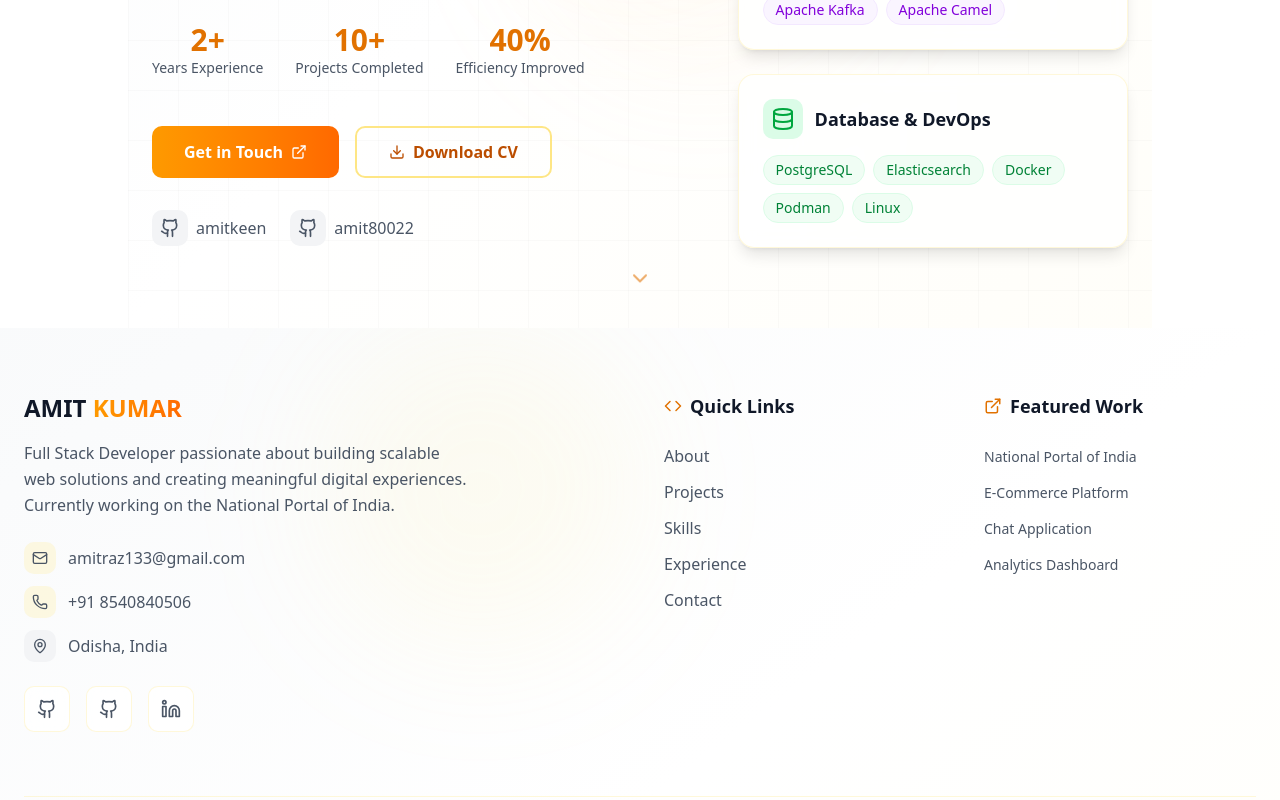
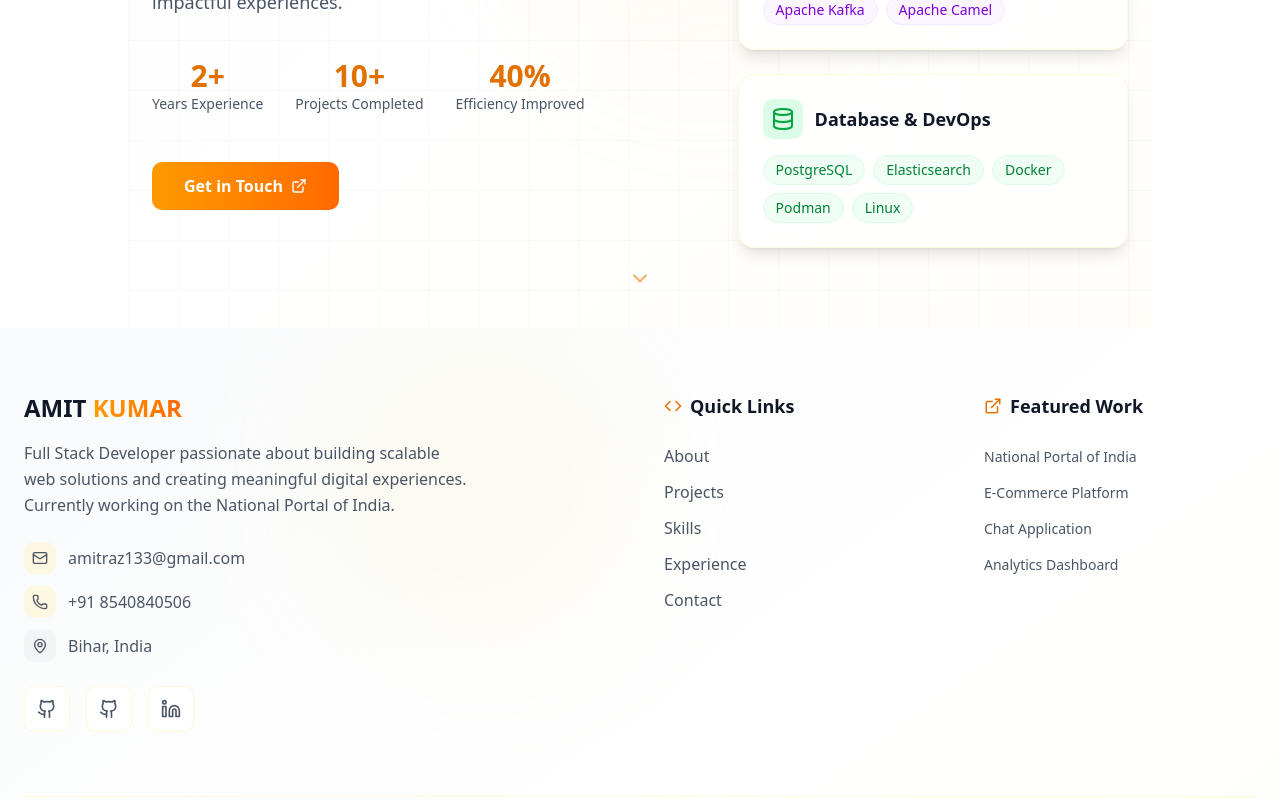
Before and after one commit to 800226amit/about-amit, a Next.js app: page / in a window 1280 px wide. Shown: the part 660-1460 px from the top of the page. Built offline with nearby package versions, Linux system fonts and the light colour scheme.

Commit message:
update some repited component

```diff
--- a/src/app/projects/page.tsx
+++ b/src/app/projects/page.tsx
@@ -1,7 +1,8 @@
 "use client"
 
 import React, { useState } from 'react';
-import { Github, ExternalLink, Calendar, Users, Code, Server, Zap, Globe} from 'lucide-react';
+import { Github, ExternalLink, Calendar, Users, Code, Server, Zap, Globe } from 'lucide-react';
+import Image from 'next/image';
 
 export default function ProjectsSection() {
   const [activeFilter, setActiveFilter] = useState('all');
@@ -22,7 +23,7 @@ export default function ProjectsSection() {
         "Scalable microservices architecture",
         "High availability and performance"
       ],
-      image: "/public/nationalportal.png",
+      image: "/nationalportal.png",
       liveUrl: "https://v2.india.gov.in/",
       githubUrl: "#",
       status: "In Development",
@@ -33,6 +34,7 @@ export default function ProjectsSection() {
     {
       id: 2,
       title: "Project Management System",
+
       category: "backend",
       type: "Internship Project",
       description: "Developed a Redmine-based project management solution that reduced project completion time by 40% through optimized workflows.",
@@ -180,11 +182,10 @@ export default function ProjectsSection() {
               <button
                 key={filter.id}
                 onClick={() => setActiveFilter(filter.id)}
-                className={`flex items-center space-x-2 px-6 py-3 rounded-lg font-semibold transition-all duration-300 ${
-                  activeFilter === filter.id
-                    ? 'bg-gradient-to-r from-amber-500 to-orange-500 text-white shadow-lg shadow-amber-500/25'
-                    : 'bg-white text-gray-700 hover:bg-amber-50 hover:text-amber-700 border border-gray-200 hover:border-amber-200'
-                }`}
+                className={`flex items-center space-x-2 px-6 py-3 rounded-lg font-semibold transition-all duration-300 ${activeFilter === filter.id
+                  ? 'bg-gradient-to-r from-amber-500 to-orange-500 text-white shadow-lg shadow-amber-500/25'
+                  : 'bg-white text-gray-700 hover:bg-amber-50 hover:text-amber-700 border border-gray-200 hover:border-amber-200'
+                  }`}
               >
                 <Icon size={18} />
                 <span>{filter.label}</span>
@@ -207,6 +208,13 @@ export default function ProjectsSection() {
                 <div className="absolute inset-0 flex items-center justify-center">
                   <div className="text-6xl font-bold text-amber-600/30">
                     {project.title.split(' ').map(word => word[0]).join('')}
+                    <Image
+                      src={project.image}
+                      alt={project.title}
+                      fill
+                      className="absolute inset-0 w-full h-full object-cover opacity-0 group-hover:opacity-100 transition-opacity duration-500"
+                    />
+
                   </div>
                 </div>
 
--- a/src/components/layout/Footer.tsx
+++ b/src/components/layout/Footer.tsx
@@ -73,7 +73,7 @@ export default function Footer() {
                   <div className="p-2 bg-gray-100 rounded-lg">
                     <MapPin size={16} />
                   </div>
-                  <span>Odisha, India</span>
+                  <span>Bihar, India</span>
                 </div>
               </div>
 
@@ -180,12 +180,17 @@ export default function Footer() {
               Let&apos;s discuss how we can make your vision a reality.
             </p>
             <div className="flex flex-col sm:flex-row gap-4 justify-center">
+            <Link href={'/contact'}>
               <button className="bg-white text-amber-600 px-6 py-3 rounded-lg font-semibold hover:bg-amber-50 transition-all hover:scale-105 hover:shadow-lg">
                 Get In Touch
               </button>
+            </Link>
+
+            <Link href={'./projects'}>
               <button className="border-2 border-white text-white px-6 py-3 rounded-lg font-semibold hover:bg-white hover:text-amber-600 transition-all hover:scale-105">
                 View My Work
               </button>
+              </Link>
             </div>
           </div>
         </div>
--- a/src/components/sections/Hero.tsx
+++ b/src/components/sections/Hero.tsx
@@ -1,6 +1,6 @@
 "use client"
 import React, { useState, useEffect } from 'react';
-import { Github, Code, Database, Server, ExternalLink, Download, ChevronDown, Star } from 'lucide-react';
+import {  Code, Database, Server, ExternalLink,  ChevronDown, Star } from 'lucide-react';
 
 export default function HeroSection() {
   const [currentTech, setCurrentTech] = useState(0);
@@ -114,16 +114,16 @@ export default function HeroSection() {
             <div className="flex flex-wrap gap-4">
               <button className="bg-gradient-to-r from-amber-500 to-orange-500 text-white px-8 py-3 rounded-lg hover:from-amber-400 hover:to-orange-400 hover:shadow-lg hover:shadow-amber-500/25 transition-all transform hover:scale-105 flex items-center space-x-2 font-semibold">
                 <span>Get in Touch</span>
-                <ExternalLink size={16} />
+               <a href="./contact"><ExternalLink size={16} /></a>
               </button>
-              <button className="border-2 border-amber-200 text-amber-700 px-8 py-3 rounded-lg hover:bg-amber-50 hover:border-amber-300 transition-all flex items-center space-x-2 font-semibold">
+              {/* <button className="border-2 border-amber-200 text-amber-700 px-8 py-3 rounded-lg hover:bg-amber-50 hover:border-amber-300 transition-all flex items-center space-x-2 font-semibold">
                 <Download size={16} />
                 <span>Download CV</span>
-              </button>
+              </button> */}
             </div>
 
             {/* GitHub Links */}
-            <div className="flex items-center space-x-6">
+            {/* <div className="flex items-center space-x-6">
               <a href="https://github.com/amitkeen" className="flex items-center space-x-2 text-gray-600 hover:text-gray-900 transition-colors group">
                 <div className="p-2 bg-gray-100 rounded-lg group-hover:bg-gray-200 transition-colors">
                   <Github size={20} />
@@ -136,7 +136,7 @@ export default function HeroSection() {
                 </div>
                 <span>amit80022</span>
               </a>
-            </div>
+            </div> */}
           </div>
 
           {/* Right Content - Tech Stack Cards */}
```
